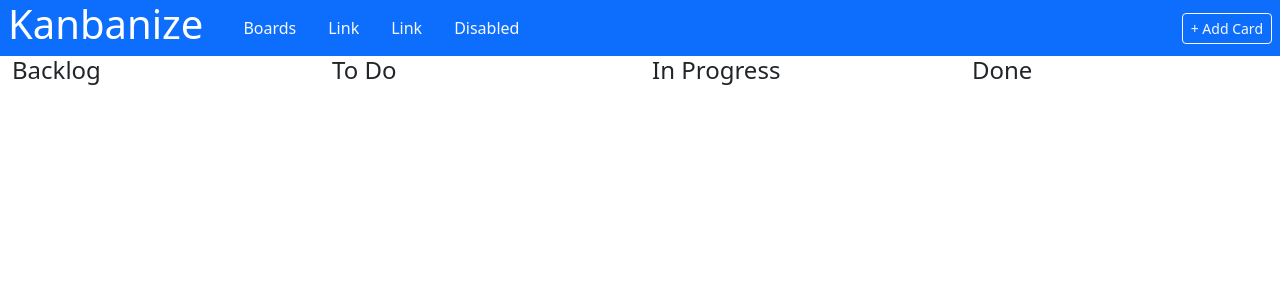
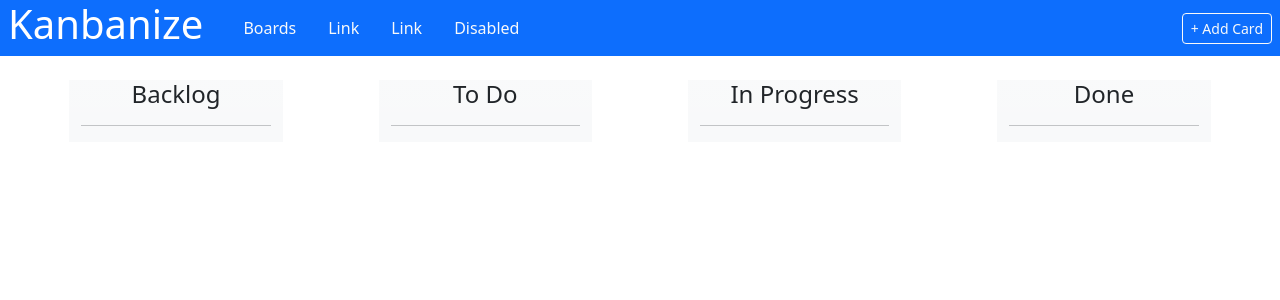
Before and after one commit to mohamad-jamil/kanbanize, a React (Vite) app: page / in a window 1280 px wide. Shown: the top 300 px of the page. Built offline with nearby package versions, Linux system fonts and the light colour scheme.

Commit message:
Update styling of Kanbanize board

```diff
--- a/src/App.tsx
+++ b/src/App.tsx
@@ -1,5 +1,4 @@
 import Header from "./components/Header";
-import Card from "./components/Card";
 import Column from "./components/Column";
 
 import { useState } from "react";
@@ -24,9 +23,9 @@ function App() {
     <>
       <Header cards={cards} setCards={setCards}></Header>
       <div className="container-fluid">
-        <div className="row">
+        <div className="row justify-content-center">
           {columns.map((columnTitle, index) => (
-            <div className="col">
+            <div className="col col-2 mx-5 mt-4 bg-light bg-gradient">
               <Column
                 key={index}
                 cards={cards}
--- a/src/components/Card.tsx
+++ b/src/components/Card.tsx
@@ -17,7 +17,7 @@ function Card({ title, text, header }: Props) {
   const setCards = () => console.log("Updating cards...");
 
   return (
-    <div className="container p-4">
+    <div className="container d-flex justify-content-center">
       <div className="card text-bg-dark mb-3" style={{ width: "18rem" }}>
         <div className="card-header d-flex justify-content-between align-items-center">
           {header}
--- a/src/components/Column.tsx
+++ b/src/components/Column.tsx
@@ -1,4 +1,3 @@
-import React from "react";
 import Card from "./Card";
 
 interface Props {
@@ -8,9 +7,9 @@ interface Props {
 
 function Column({ cards, columnTitle }: Props) {
   return (
-    <>
-      <h4>{columnTitle}</h4>
-      <ul className="list-group list-group-flush">
+    <div>
+      <h4 className="text-center">{columnTitle}</h4>
+      <hr />
       <div>
         {cards.map((item, index) => (
           <li className="list-group-item">
@@ -23,8 +22,7 @@ function Column({ cards, columnTitle }: Props) {
           </li>
         ))}
       </div>
-      </ul>
-    </>
+    </div>
   );
 }
 
```
Lines whose indentation alone changed are shown as unchanged.
